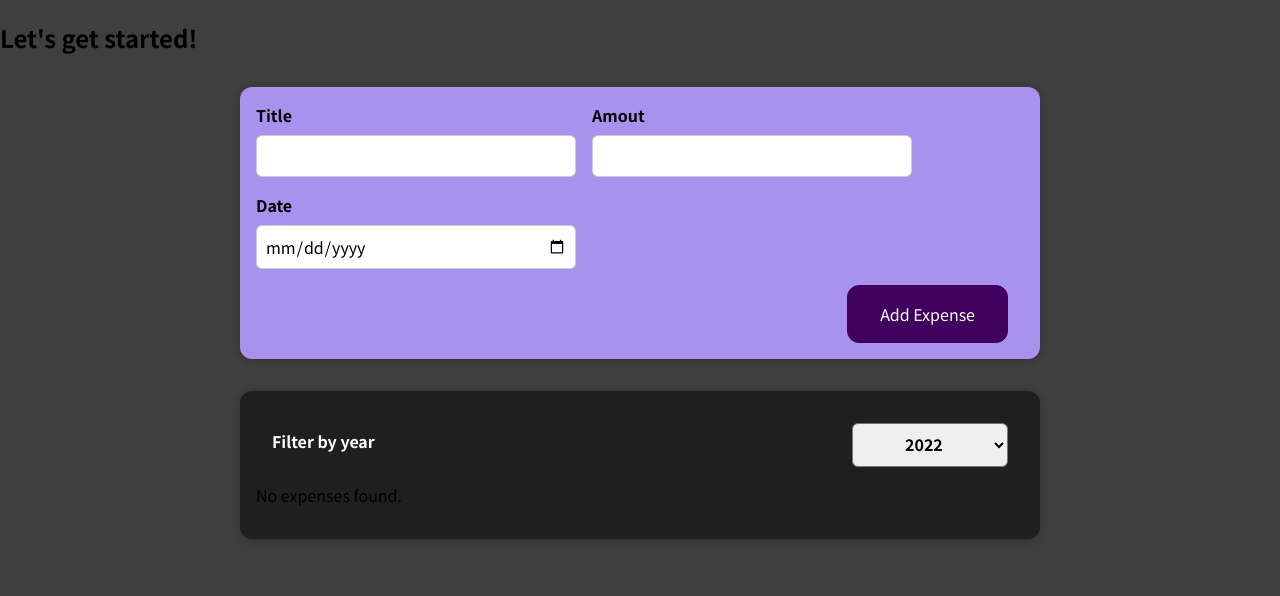
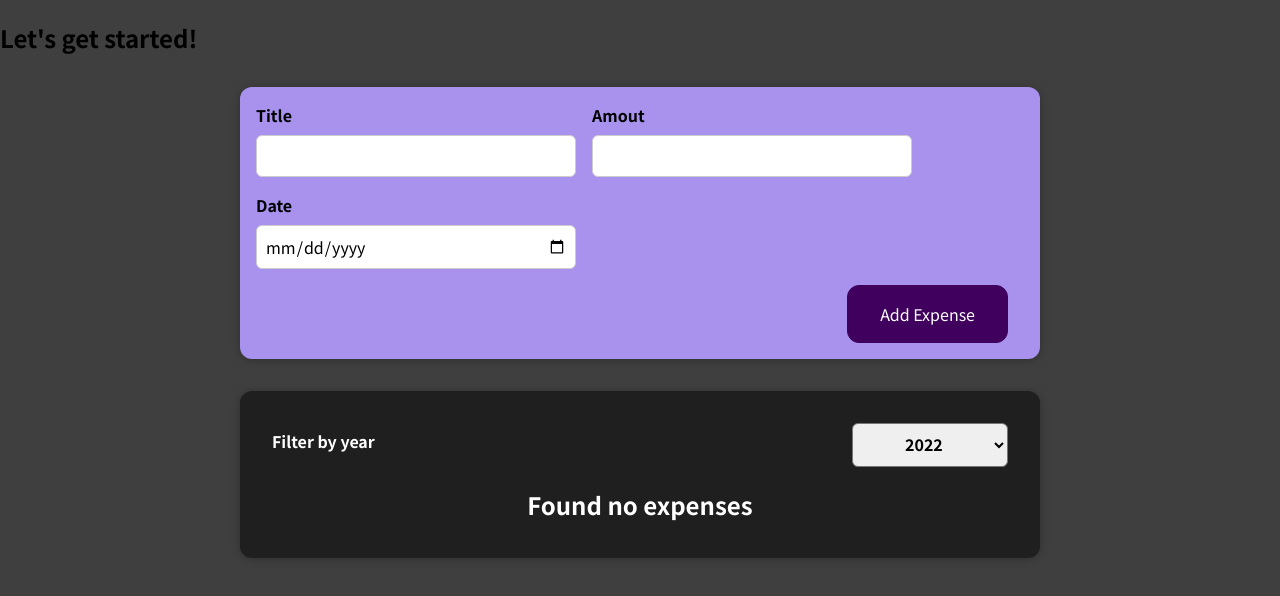
Before and after one commit to andrecamposmatias/react-complete-guide, a React (Create React App) app: page / in a window 1280 px wide. Shown: the top 596 px of the page. Built offline with nearby package versions, Linux system fonts and the light colour scheme.

Commit message:
Adding Conditional Return Statements

```diff
--- a/src/components/Expenses/ExpenseItem.js
+++ b/src/components/Expenses/ExpenseItem.js
@@ -6,6 +6,7 @@
 
 const ExpenseItem = (props) => {
   return (
+    <li>
       <Card className='expense-item'>
         <ExpenseDate date={props.date} />
         <div className='expense-item__description'>
@@ -13,6 +14,7 @@
           <div className='expense-item__price'>${props.amount}</div>
         </div>
       </Card>
+    </li>
   );
 }
 
--- a/src/components/Expenses/Expenses.js
+++ b/src/components/Expenses/Expenses.js
@@ -1,7 +1,7 @@
 import React, { useState } from "react";
 
 import ExpensesFilter from "./ExpensesFilter";
-import ExpenseItem from "./ExpenseItem";
+import ExpensesList from "./ExpensesList";
 import Card from "../UI/Card";
 import "./Expenses.css";
 
@@ -17,18 +17,7 @@
     return expense.date.getFullYear().toString() === filteredYear;
   });
 
-  let expensesContent = <p>No expenses found.</p>;
 
-  if(filteredExpenses.length) {
-    expensesContent = filteredExpenses.map((expense) => (
-      <ExpenseItem
-        key={expense.id}
-        title={expense.title}
-        amount={expense.amount}
-        date={expense.date}
-      />
-    ));
-  }
 
   return (
     <Card className="expenses">
@@ -36,7 +25,7 @@
         selected={filteredYear}
         onChangedFilter={filterChangeHandler}
       />
-      {expensesContent}
+      <ExpensesList items={filteredExpenses}/>
     </Card>
   );
 };
--- /dev/null
+++ b/src/components/Expenses/ExpensesList.css
@@ -0,0 +1,9 @@
+.expenses-list {
+  list-style: none;
+  padding: 0;
+}
+
+.expenses-list__fallback {
+  color: white;
+  text-align: center;
+}
--- /dev/null
+++ b/src/components/Expenses/ExpensesList.js
@@ -0,0 +1,24 @@
+import React from 'react'
+
+import ExpenseItem from './ExpenseItem';
+import './ExpensesList.css'
+
+const ExpensesList = (props) => {
+
+  if(props.items.length === 0) {
+    return <h2 className='expenses-list__fallback'>Found no expenses</h2>
+  }
+
+  return <ul className='expenses-list'>
+        {props.items.map((expense) => (
+      <ExpenseItem
+        key={expense.id}
+        title={expense.title}
+        amount={expense.amount}
+        date={expense.date}
+      />
+    ))}
+  </ul>
+}
+
+export default ExpensesList
```
Lines whose indentation alone changed are shown as unchanged.
